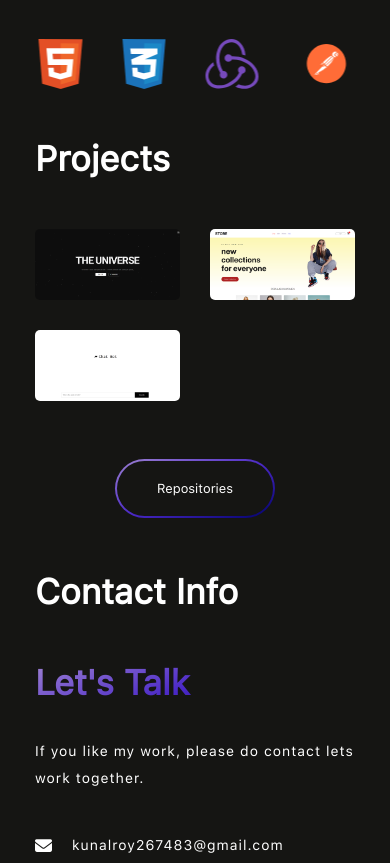
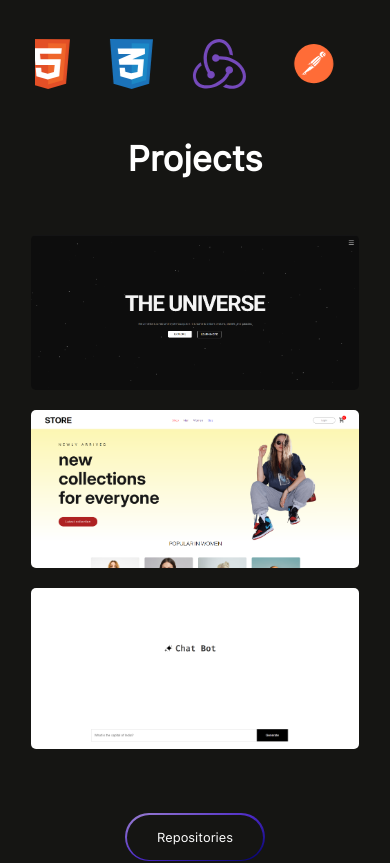
Before and after one commit to Yonko-Kunal/Portfolio-React, a React (Vite) app: page / in a window 390 px wide. Shown: the part 1080-1943 px from the top of the page. Built offline with nearby package versions, Linux system fonts and the light colour scheme.

Commit message:
resume update

```diff
--- a/src/Components/Hero/Hero.jsx
+++ b/src/Components/Hero/Hero.jsx
@@ -2,7 +2,7 @@ import React from 'react'
 import './Hero.css'
 import profile_img from '../../assets/my-removebg.png'
 import AnchorLink from 'react-anchor-link-smooth-scroll'
-import Resume_path from '../../../public/Resume/Kunal_Resume.pdf'
+import Resume_path from '../../../public/Resume/Kunal_Roy_Resume_WebDev.pdf'
 
 const Hero = () => {
 
@@ -14,7 +14,7 @@ const Hero = () => {
         // Replace the URL with the path to your resume file
         const link = document.createElement('a');
         link.href = Resume_path; // Ensure this path matches the location of your PDF
-        link.download = 'Kunal_Resume.pdf'; // The name of the file when downloaded
+        link.download = 'Kunal_Roy_Resume_WebDev.pdf'; // The name of the file when downloaded
         link.click();
     }
     return (
--- a/src/Components/Projects/Project.css
+++ b/src/Components/Projects/Project.css
@@ -17,11 +17,13 @@
 }
 
 .project-container {
-    display: grid;
-    grid-template-columns: 1fr 1fr 1fr;
-    /* grid-template-rows: 1fr 1fr; */
     gap: 40px;
     padding: 5rem 10rem;
+    display: grid;
+    grid-template-columns: repeat(2, 1fr);
+    grid-template-rows: repeat(5, 1fr);
+    gap: 20px;
+    align-items: stretch;
 }
 
 .project-container img {
@@ -32,6 +34,25 @@
     cursor: pointer;
     transition: 0.3s;
     object-fit: cover;
+}
+
+.div1 {
+    grid-row: span 4 / span 4;
+}
+
+.div2 {
+    grid-row: span 2 / span 2;
+}
+
+.div3 {
+    grid-row: span 2 / span 2;
+    grid-column-start: 2;
+    grid-row-start: 3;
+}
+
+.div4 {
+    grid-column: span 2 / span 2;
+    grid-row-start: 5;
 }
 
 .project-container img:hover {
@@ -75,51 +96,53 @@
 
     .project {
         gap: 80px;
-        margin: 50px 70px;
-        align-items: start;
+        margin: 50px 30px;
+        align-items: center;
     }
 
     .project-title h1 {
         font-size: 50px;
         padding: 0;
+        text-align: center;
     }
 
     .project-container {
-        grid-template-columns: 1fr 1fr;
-        grid-template-rows: 1fr 1fr;
-        gap: 30px;
-        padding: 0;
+        grid-template-columns: 1fr;
+        grid-template-rows: auto;
+        gap: 20px;
+        padding: 2rem;
+    }
+
+    .div1, .div2, .div3, .div4 {
+        grid-column: 1;
+        grid-row: auto;
     }
 
     .project-container img {
-        width: 100%;
-        height: 100%;
-        object-fit: cover;
+        max-height: 300px;
     }
-
-    .show-more-projects {
-        padding: 20px 40px;
-        font-size: 18px;
-        margin: 40px auto;
-        cursor: pointer;
-    }
-
 }
 
 @media(max-width:500px) {
     .project {
-        gap: 50px;
-        margin: 45px 35px;
-        align-items: start;
+        gap: 40px;
+        margin: 30px 15px;
     }
 
     .project-title h1 {
         font-size: 35px;
-        padding: 0;
+    }
+
+    .project-container {
+        padding: 1rem;
+    }
+
+    .project-container img {
+        max-height: 250px;
     }
 
     .show-more-projects {
-        padding: 20px 40px;
+        padding: 15px 30px;
         font-size: 13px;
         margin: 10px auto;
     }
--- a/src/Components/Projects/Project.jsx
+++ b/src/Components/Projects/Project.jsx
@@ -15,7 +15,7 @@ const Project = () => {
             </div>
             <div className="project-container">
                 {myProjects.map((work, index) => {
-                    return <img loading='lazy' onClick={() => window.open(work.w_link, '_blank')} key={index} src={work.w_img} alt="" />
+                    return <img className={`div${index + 1}`} loading='lazy' onClick={() => window.open(work.w_link, '_blank')} key={index} src={work.w_img} alt="" />
                 })}
             </div>
 
```
Also changed, not shown: 1 other file (tests, documents, lock files or other folders).
